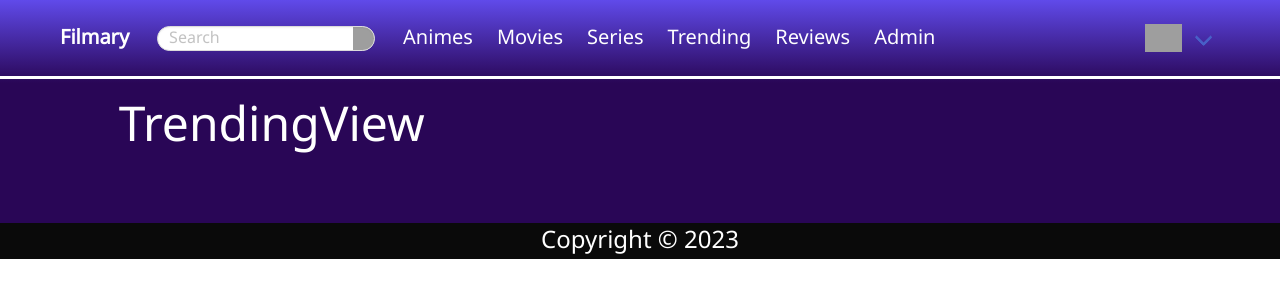
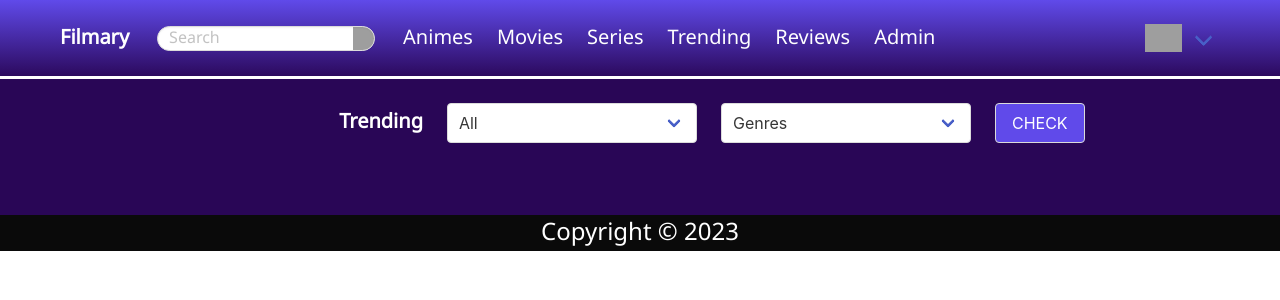
Before and after one commit to DuangkamonPhobsungnoen/PROJECT-DATABASE, a Vue app in the folder vue-project/: page /trendingview in a window 1280 px wide. Shown: the top 300 px of the page. Built offline with nearby package versions, Linux system fonts and the light colour scheme; grey boxes are pictures that could not be loaded.

Commit message:
add component search in TrendingView

```diff
--- a/vue-project/src/assets/main.css
+++ b/vue-project/src/assets/main.css
@@ -4,6 +4,7 @@
 :root {
     --color-background-purple: linear-gradient(180deg, #604AEA 0%, #290656 32.07%);
     --color-background-purple-2: #452676;
+    --color-background-purple-3: #604AEA;
 }
 
 body {
@@ -47,5 +48,15 @@ a:hover {
 
 /* Recommend  */
 .color-background-purple-2 {
-    background-color: var(--color-background-purple-2);
+    background: var(--color-background-purple-2);
 }
+
+/* TrendingView */
+.editselect {
+    width: 250px;
+    background: #604AEA;
+}
+
+.color-background-purple-3 {
+    background: var(--color-background-purple-3);
+}
--- a/vue-project/src/components/Home/Recommend.vue
+++ b/vue-project/src/components/Home/Recommend.vue
@@ -17,7 +17,7 @@ export default {
                             allowfullscreen></iframe>
                     </div>
                     <div class="column">
-                        <div class="content">
+                        <div class="content pl-6">
                             <div class="is-size-3">
                                 <b>Alchemy of Souls</b>
                             </div>
--- a/vue-project/src/components/SearchMovie.vue
+++ b/vue-project/src/components/SearchMovie.vue
@@ -1,13 +1,43 @@
+<script>
+export default {};
+</script>
+
 <template>
-
+  <div class="column is-three-fifths is-offset-one-fifth">
+    <div class="columns">
+        <div class="column has-text-centered pt-4 is-size-5">
+            <b><p>Trending</p></b>
+        </div>
+      <div class="column">
+        <div class="select">
+          <select class="editselect">
+            <option>All</option>
+            <option>Anime</option>
+            <option>Movie</option>
+            <option>Series</option>
+          </select>
+        </div>
+      </div>
+      <div class="column">
+        <div class="select">
+          <select class="editselect">
+            <option>Genres</option>
+            <option>Action</option>
+            <option>Comedy</option>
+            <option>Horror</option>
+          </select>
+        </div>
+      </div>
+      <div class="column">
+        <button class="button color-background-purple-3 has-text-white">
+          CHECK
+        </button>
+      </div>
+    </div>
+  </div>
 </template>
 
-<script>
-export default {
 
-}
-</script>
 
 <style>
-
 </style>
--- a/vue-project/src/views/home/TrendingView.vue
+++ b/vue-project/src/views/home/TrendingView.vue
@@ -1,6 +1,7 @@
 <script setup>
+import SearchMovie from '../../components/SearchMovie.vue';
 </script>
 
 <template>
-    <h1 class="is-size-1">TrendingView</h1>
+    <SearchMovie></SearchMovie>
 </template>
```
